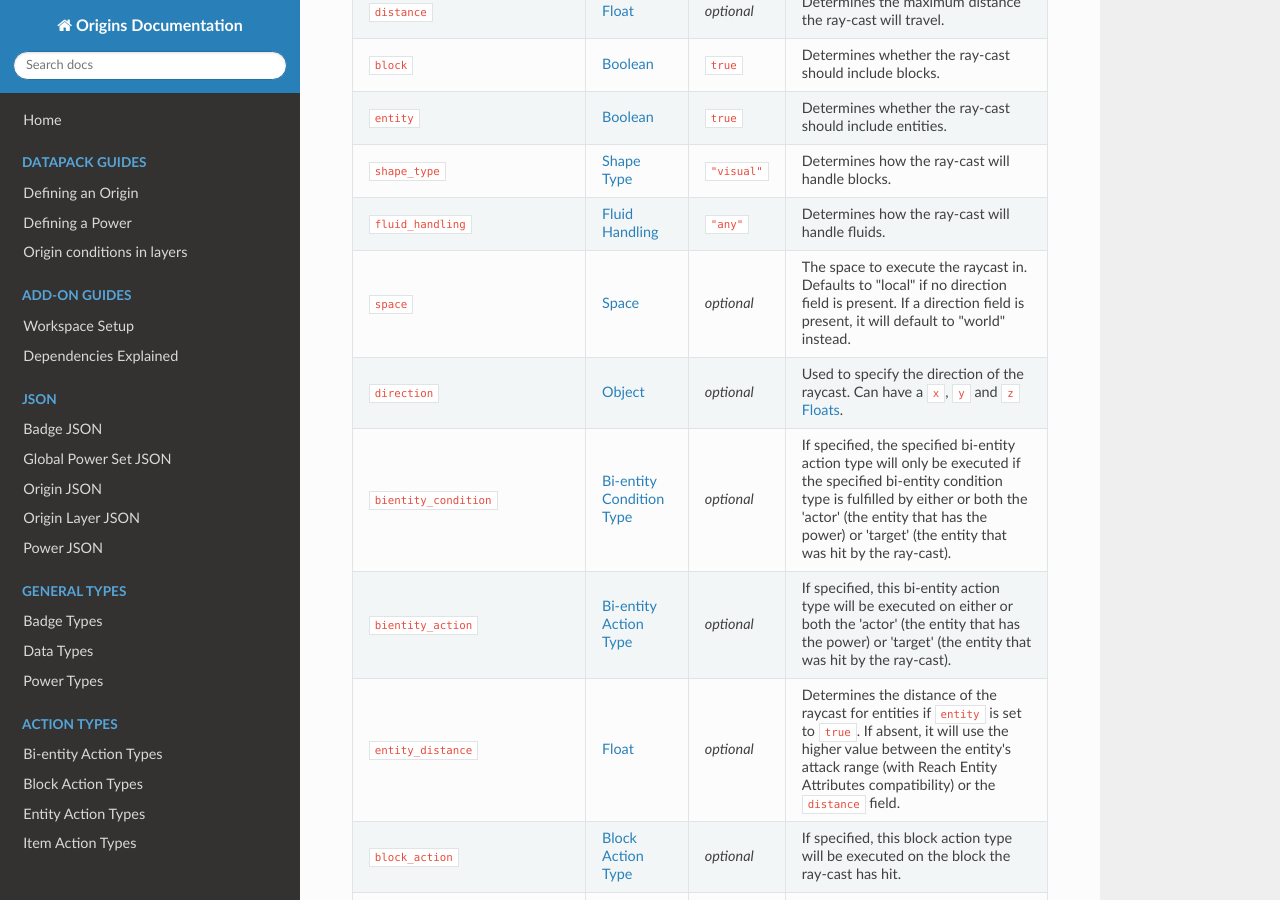
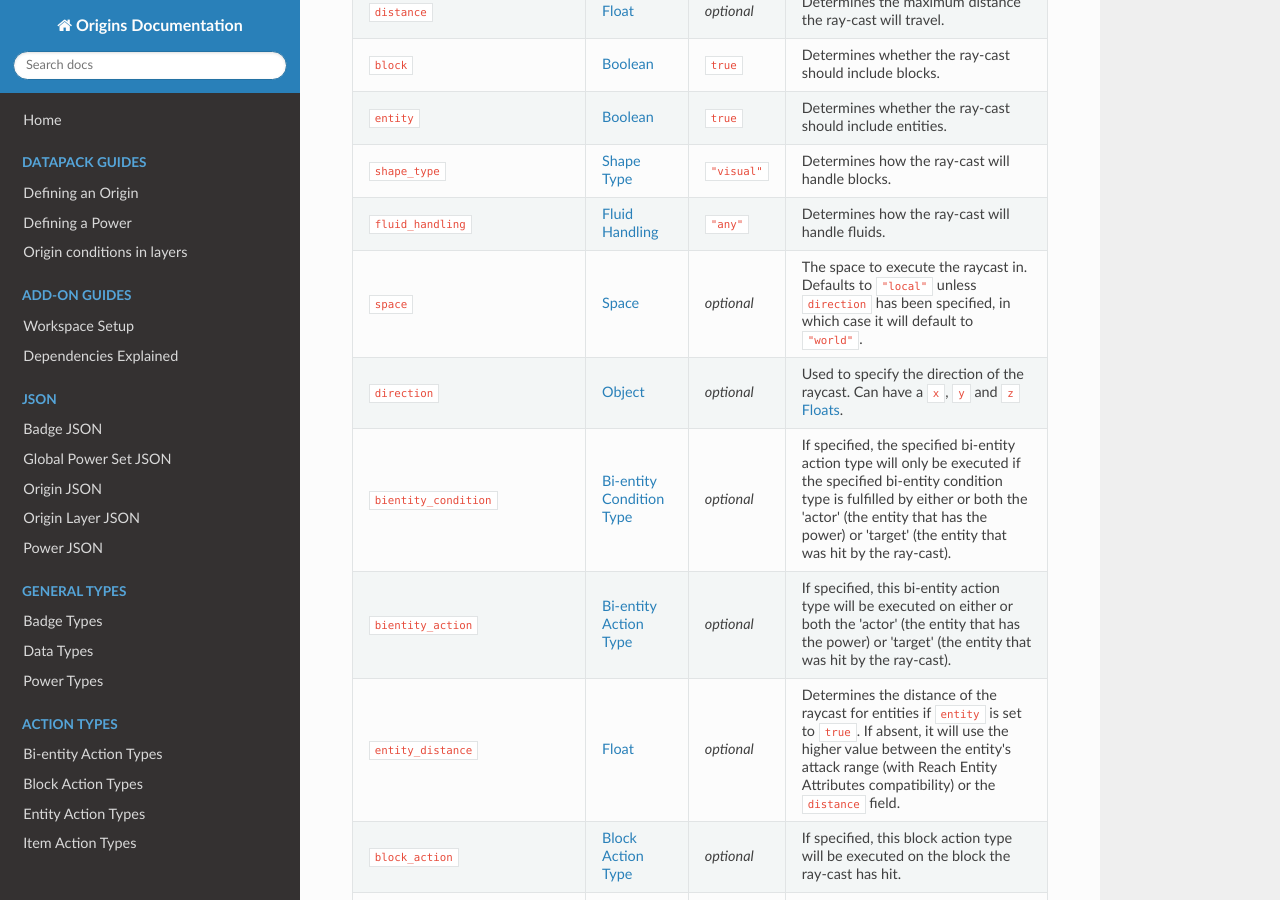
Before and after one commit to apace100/origins-docs, an MkDocs documentation site: the page built from docs/types/entity_action_types/raycast.md, in a window 1280 px wide and 900 px high, scrolled down 405 px. Built offline with MkDocs 1.6.1, drawn with Linux system fonts in a browser that asks for light colours; nearby versions of some CDN libraries.

Commit message:
Update raycast.md

```diff
--- a/docs/types/entity_action_types/raycast.md
+++ b/docs/types/entity_action_types/raycast.md
@@ -21,7 +21,7 @@ Field | Type | Default | Description
 `entity` | [Boolean](../data_types/boolean.md) | `true` | Determines whether the ray-cast should include entities.
 `shape_type` | [Shape Type](../data_types/shape_type.md) | `"visual"` | Determines how the ray-cast will handle blocks.
 `fluid_handling` | [Fluid Handling](../data_types/fluid_handling.md) | `"any"` | Determines how the ray-cast will handle fluids.
-`space` | [Space](../data_types/space.md) | _optional_ | The space to execute the raycast in. Defaults to "local" if no direction field is present. If a direction field is present, it will default to "world" instead.
+`space` | [Space](../data_types/space.md) | _optional_ | The space to execute the raycast in. Defaults to `"local"` unless `direction` has been specified, in which case it will default to `"world"`.
 `direction` | [Object](../data_types/object.md) | _optional_ | Used to specify the direction of the raycast. Can have a `x`, `y` and `z` [Floats](../data_types/float.md).
 `bientity_condition` | [Bi-entity Condition Type](../bientity_condition_types.md) | _optional_ | If specified, the specified bi-entity action type will only be executed if the specified bi-entity condition type is fulfilled by either or both the 'actor' (the entity that has the power) or 'target' (the entity that was hit by the ray-cast).
 `bientity_action` | [Bi-entity Action Type](../bientity_action_types.md) | _optional_ | If specified, this bi-entity action type will be executed on either or both the 'actor' (the entity that has the power) or 'target' (the entity that was hit by the ray-cast).
```
